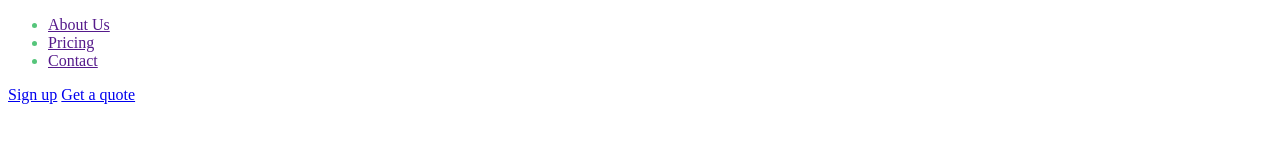
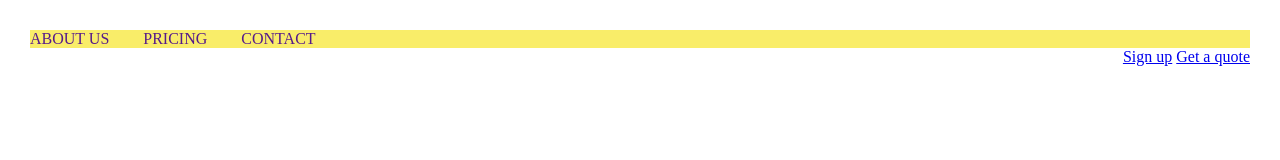
Before and after one commit to permatarizki/learning1, a website: page index.html in a window 1280 px wide. Drawn offline with Linux system fonts and the light colour scheme.

Commit message:
modif nav li link

```diff
--- a/index.html
+++ b/index.html
@@ -12,10 +12,10 @@
         <li><a href="">Pricing</a> </li>
         <li><a href="">Contact</a> </li>
       </ul>
+      <div class="button">
+        <a class="btn-main" href="#">Sign up</a>
+        <a class="btn-main" href="#">Get a quote</a>
+      </div>
     </nav>
-    <div class="button">
-      <a class="btn-main" href="#">Sign up</a>
-      <a class="btn-main" href="#">Get a quote</a>
-    </div>
   </body>
 </html>
--- a/sass/main.scss
+++ b/sass/main.scss
@@ -1,5 +1,42 @@
-$color-primary: #55c57a;
-body {
-  color: $color-primary;
+* {
+  margin: 0;
+  padding: 0;
+}
 
+$color-primary: #f9ed69;
+$color-secondary: #f08a5d;
+$color-tertiary: #b83b5e;
+
+$color-text-dark: #555555;
+
+nav {
+  margin: 30px;
+  background-color: $color-primary;
+  //&::after{
+  //     content: "";
+  //     clear: both;
+  //     display: table;
+  //   }
 }
+
+.navigation {
+  list-style: none;
+  //float: left;
+  li {
+    display: inline-block;
+    margin-left: 30px;
+    &:first-child {
+      margin: 0;
+    }
+    a:link{
+      text-decoration: none;
+      text-transform: uppercase;
+      color: $color-text-dark;
+    }
+
+  }
+}
+
+.button{
+  float: right;
+}
```
Also changed, not shown: css/style.css.
